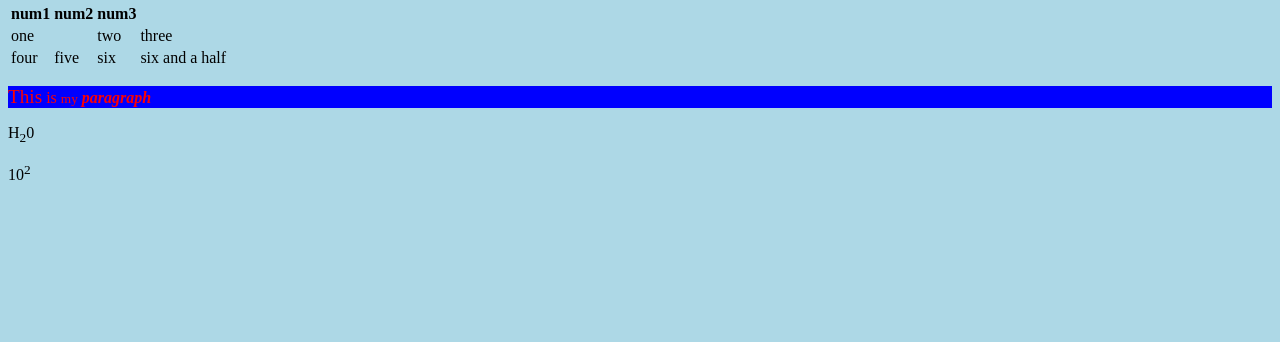
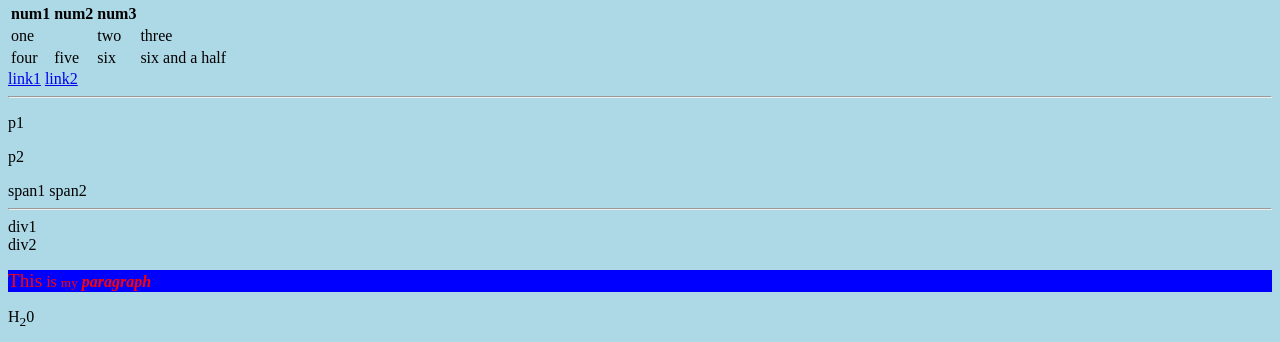
Before and after one commit to kimbyungnam/html_tutorial, a plain HTML site: page index.html in a window 1280 px wide. Shown: the part 1096-1438 px from the top of the page. Before the commit the page ends 1297 px from the top, so only its background shows below. Drawn offline with Linux system fonts and the light colour scheme.

Commit message:
block&inline container

```diff
--- a/index.html
+++ b/index.html
@@ -80,6 +80,19 @@
                     </table>
                 </section>
                 <section>
+                    <a href="#">link1</a>
+                    <a href="#">link2</a>
+                    <hr>
+                    <p>p1</p>
+                    <p>p2</p>
+
+                    <span>span1</span>
+                    <span>span2</span>
+                    <hr>
+                    <div>div1</div>
+                    <div>div2</div>
+                </section>
+                <section>
                     <aside>
 
                     </aside>
```
